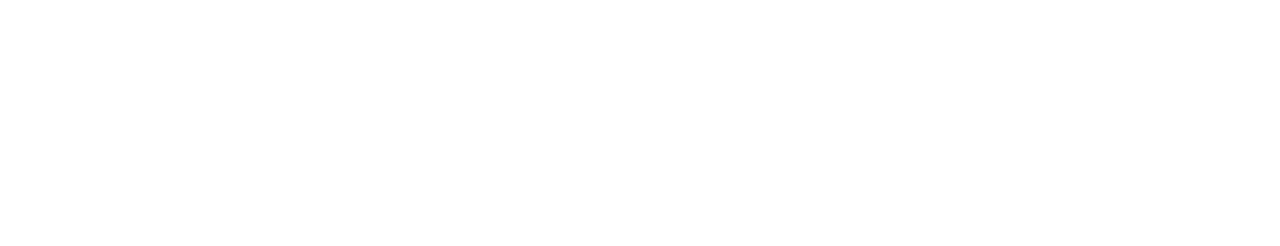
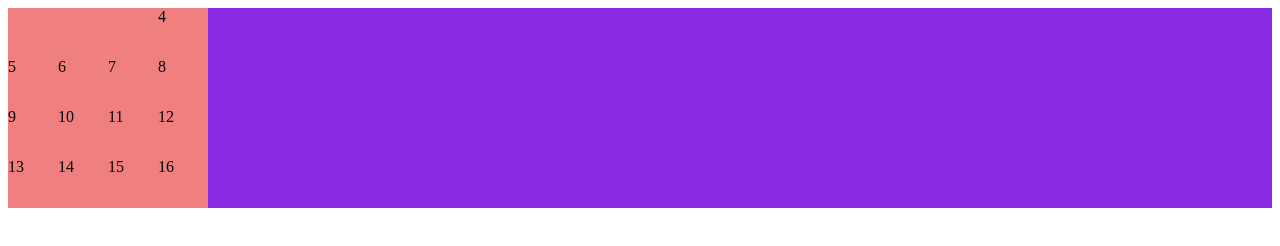
Before and after one commit to ultraasi-atanas/Gen-Whack-A-Mole, a plain HTML site: page index.html in a window 1280 px wide. Drawn offline with Linux system fonts and the light colour scheme.

Commit message:
Create grid 4x4

```diff
--- a/index.html
+++ b/index.html
@@ -4,9 +4,30 @@
     <meta charset="UTF-8">
     <meta http-equiv="X-UA-Compatible" content="IE=edge">
     <meta name="viewport" content="width=device-width, initial-scale=1.0">
-    <title>Document</title>
+    <title>Whack-A-Mole G</title>
+    <link rel="stylesheet" type="text/css" href="style.css">
+    <script src="script.js" defer></script>
 </head>
 <body>
+    <div id="myGrid">
+        <div class="oneTile" id="t1"></div>
+        <div class="oneTile" id="t2"></div>
+        <div class="oneTile" id="t3"></div>
+        <div class="oneTile" id="t4">4</div>
+        <div class="oneTile" id="t5">5</div>
+        <div class="oneTile" id="t6">6</div>
+        <div class="oneTile" id="t7">7</div>
+        <div class="oneTile" id="t8">8</div>
+        <div class="oneTile" id="t9">9</div>
+        <div class="oneTile" id="t10">10</div>
+        <div class="oneTile" id="t1">11</div>
+        <div class="oneTile" id="t1">12</div>
+        <div class="oneTile" id="t1">13</div>
+        <div class="oneTile" id="t1">14</div>
+        <div class="oneTile" id="t1">15</div>
+        <div class="oneTile" id="t1">16</div>
+    </div class="myTile">
+    <div id="info"></div>
 
 </body>
 </html>
--- a/script.js
+++ b/script.js
@@ -0,0 +1,15 @@
+// same as getElementsByClassName
+let allTiles = document.querySelectorAll(".oneTile");
+allTiles.forEach( oneTile => {oneTile.appendChild})
+
+// when a cell is clicked - pass the ID of the cell to a function
+function clickedBox(boxId) {
+
+}
+
+// randomly make a mole appear
+function displayMole () {
+
+// getElementById - get random ones, when you pick it
+
+}
--- a/style.css
+++ b/style.css
@@ -0,0 +1,17 @@
+#myGrid {
+    display: grid;
+    grid-template: repeat(4, 50px) / repeat(4, 50px);
+    background-color: blueviolet;
+    /* width is automatically the whole width */
+    /* height is automatically the height of the content */
+}
+
+.oneTile {
+    width: 50px;
+    height: 50px;
+    background-color: lightcoral;
+}
+
+.oneTile:hover{
+    background-color: lightseagreen;
+}
```
